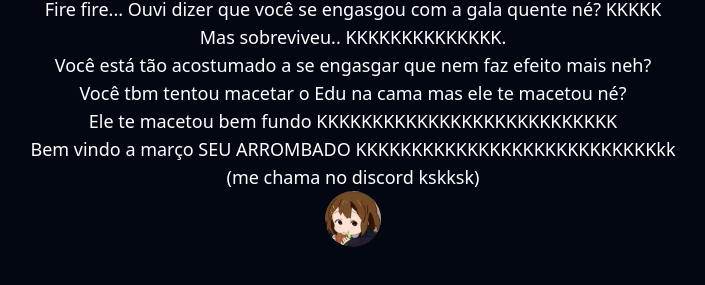
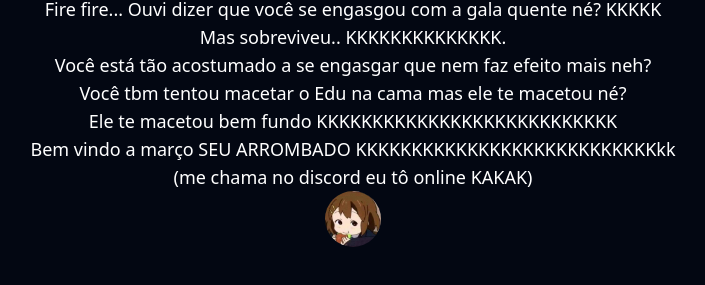
Before and after one commit to caffwydev/message, a plain HTML site: page index.html in a window 1280 px wide. Shown: the part 165-450 px from the top of the page, without its empty margins (287-992 px from the left). Drawn offline with nearby package versions, Linux system fonts and the light colour scheme.

Commit message:
Update index.html

```diff
--- a/index.html
+++ b/index.html
@@ -16,7 +16,7 @@
     <p class="text-lg">Você tbm tentou macetar o Edu na cama mas ele te macetou né?</p>
     <p class="text-lg">Ele te macetou bem fundo KKKKKKKKKKKKKKKKKKKKKKKKKKK</p>
     <p class="text-lg">Bem vindo a março SEU ARROMBADO KKKKKKKKKKKKKKKKKKKKKKKKKKKkk</p>
-    <p class="text-lg">(me chama no discord kskksk)</p> <img src="/emoji.jpg" class="w-14 h-14 ml-auto mr-auto rounded-full">
+    <p class="text-lg">(me chama no discord eu tô online KAKAK)</p> <img src="/emoji.jpg" class="w-14 h-14 ml-auto mr-auto rounded-full">
  </div>
 </body>
 </html>
```
